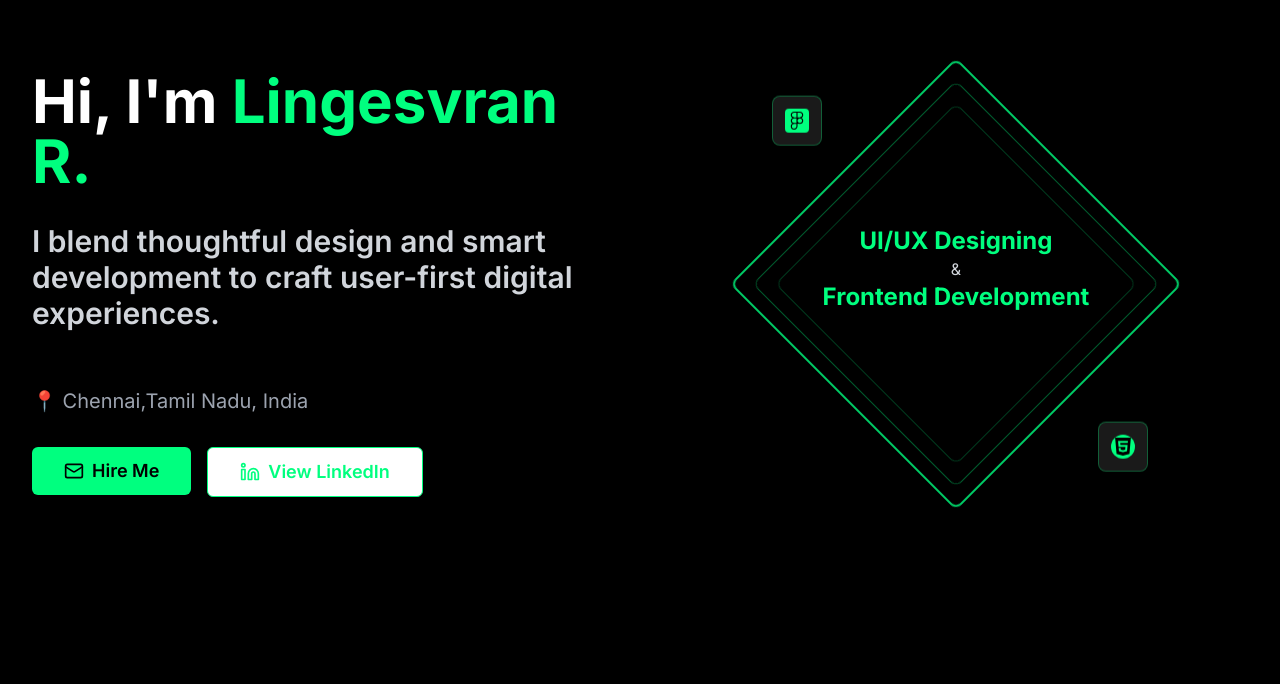
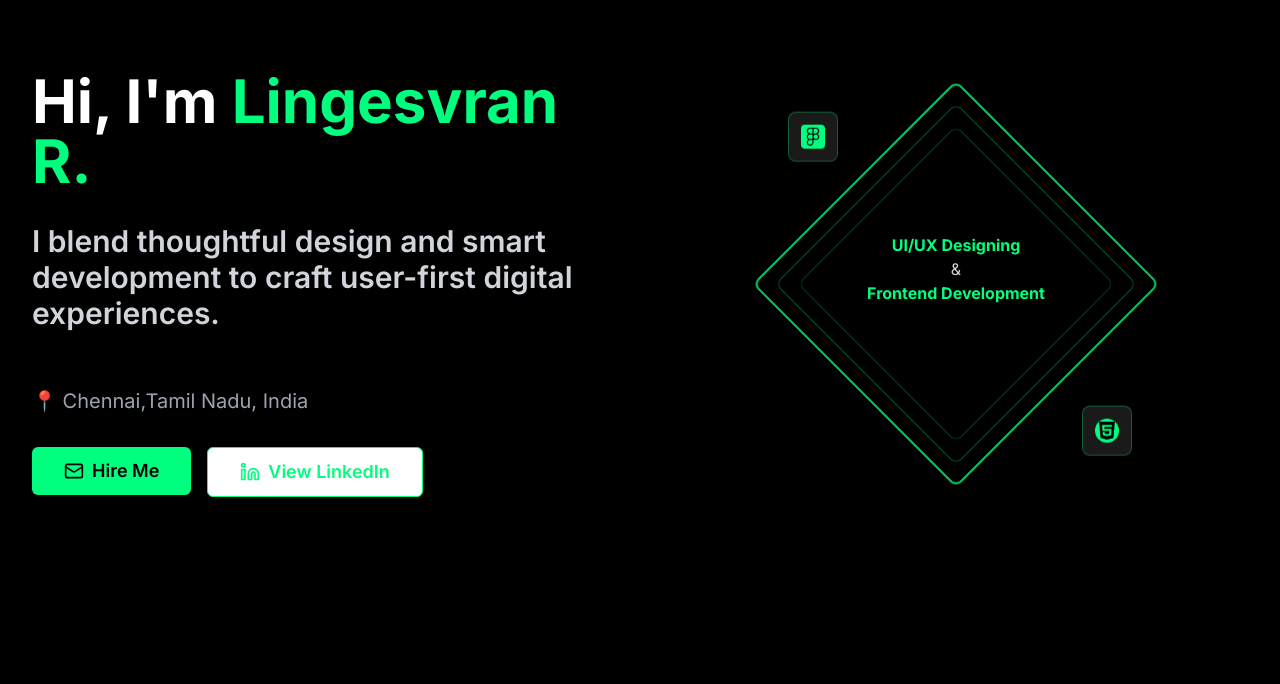
Before and after one commit to Lingesvaran-R/Portfolio, a Next.js app: page / in a window 1280 px wide. Shown: the part 116-800 px from the top of the page. Built offline with nearby package versions, Linux system fonts and the light colour scheme.

Commit message:
Updated section

```diff
--- a/app/page.tsx
+++ b/app/page.tsx
@@ -122,7 +122,7 @@ const projects = [
           {/* Left Side - Content */}
           <div className="space-y-8">
             <div className="space-y-8">
-              <h1 className="text-4xl sm:text-5xl lg:text-6xl font-bold leading-tight" data-linges="hero-title">
+              <h1 className="text-4xl sm:text-4xl lg:text-6xl font-bold leading-tight" data-linges="hero-title">
                 Hi, I&apos;m <span className="text-[#00FF7F]">Lingesvran R.</span>
               </h1>
               <div className="space-y-14">
@@ -160,7 +160,7 @@ const projects = [
 
           {/* Right Side - Creative Visualization */}
           <div className="flex items-center justify-center">
-            <div className="relative w-80 h-80 flex items-center justify-center">
+            <div className="relative w-72 h-72 flex items-center justify-center">
               {/* Rotating Hexagon */}
               <div className="absolute inset-0 border-2 border-[#00FF7F] rounded-lg transform rotate-45 animate-pulse"></div>
               <div className="absolute inset-4 border border-[#00FF7F]/50 rounded-lg transform -rotate-45 animate-pulse delay-1000"></div>
@@ -181,9 +181,9 @@ const projects = [
 
               {/* Center Text */}
               <div className="text-center z-10 mt-[-30px]">
-                <div className="text-[#00FF7F] text-2xl font-bold">UI/UX Designing</div>
+                <div className="text-[#00FF7F] text-1xl font-bold">UI/UX Designing</div>
                 <div className="text-gray-300 text-1xl">&</div>
-                <div className="text-[#00FF7F] text-2xl font-bold">Frontend Development</div>
+                <div className="text-[#00FF7F] text-1xl font-bold">Frontend Development</div>
               </div>
             </div>
           </div>
```
